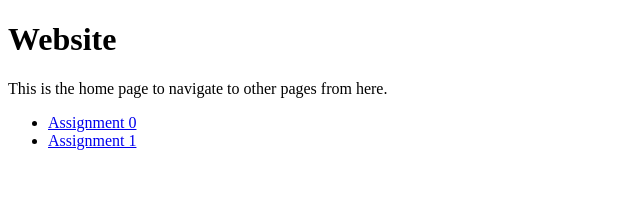
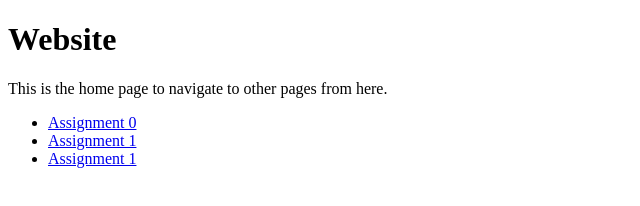
Before and after one commit to OceanBIvd/CSE-160-ASG0, a plain HTML site: page index.html in a window 1280 px wide. Shown: the whole page, without its empty margins (0-640 px from the left). Drawn offline with Linux system fonts and the light colour scheme.

Commit message:
Update index.html

```diff
--- a/index.html
+++ b/index.html
@@ -12,6 +12,7 @@
         <ul>
             <li><a href="asg0.html">Assignment 0</a></li>
             <li><a href="ASG1/src/asg1.html">Assignment 1</a></li>
+            <li><a href="ASG5/src/index.html">Assignment 1</a></li>
         </ul>
     </nav>
 </body>
```
